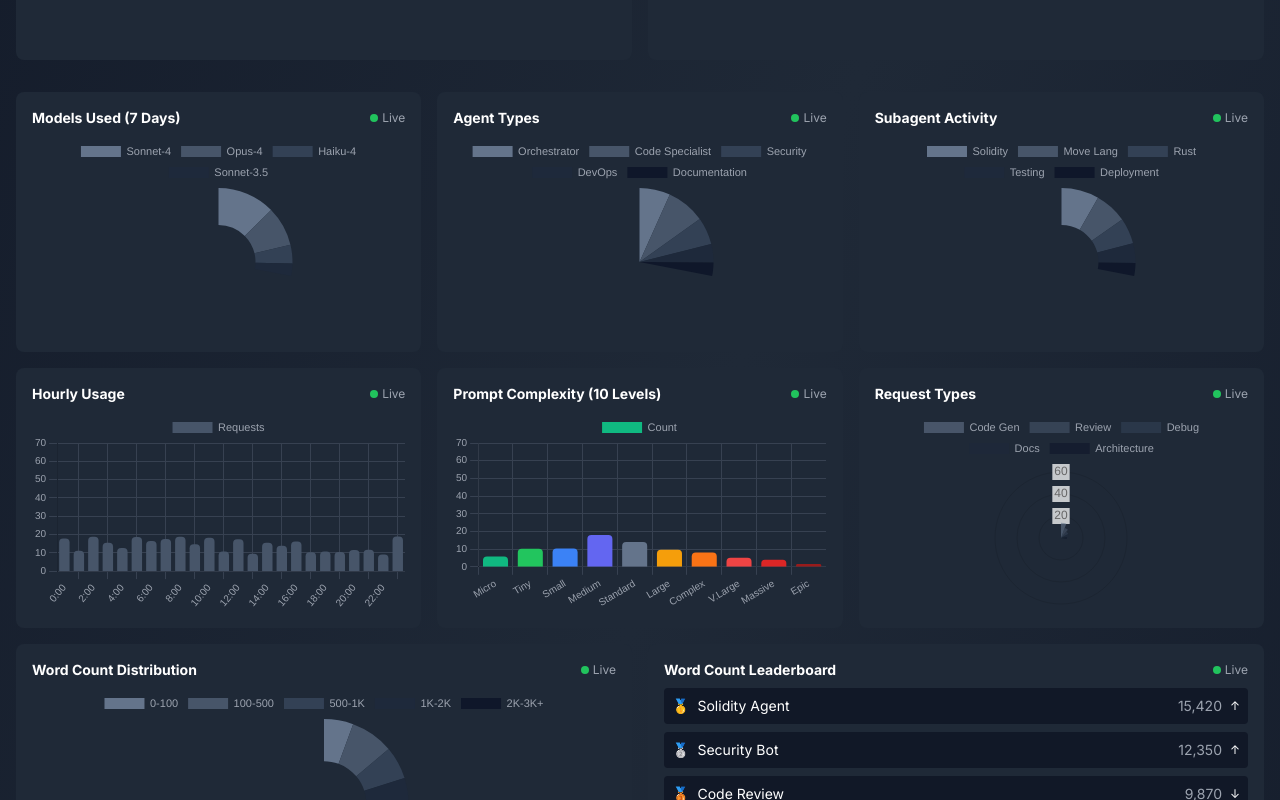
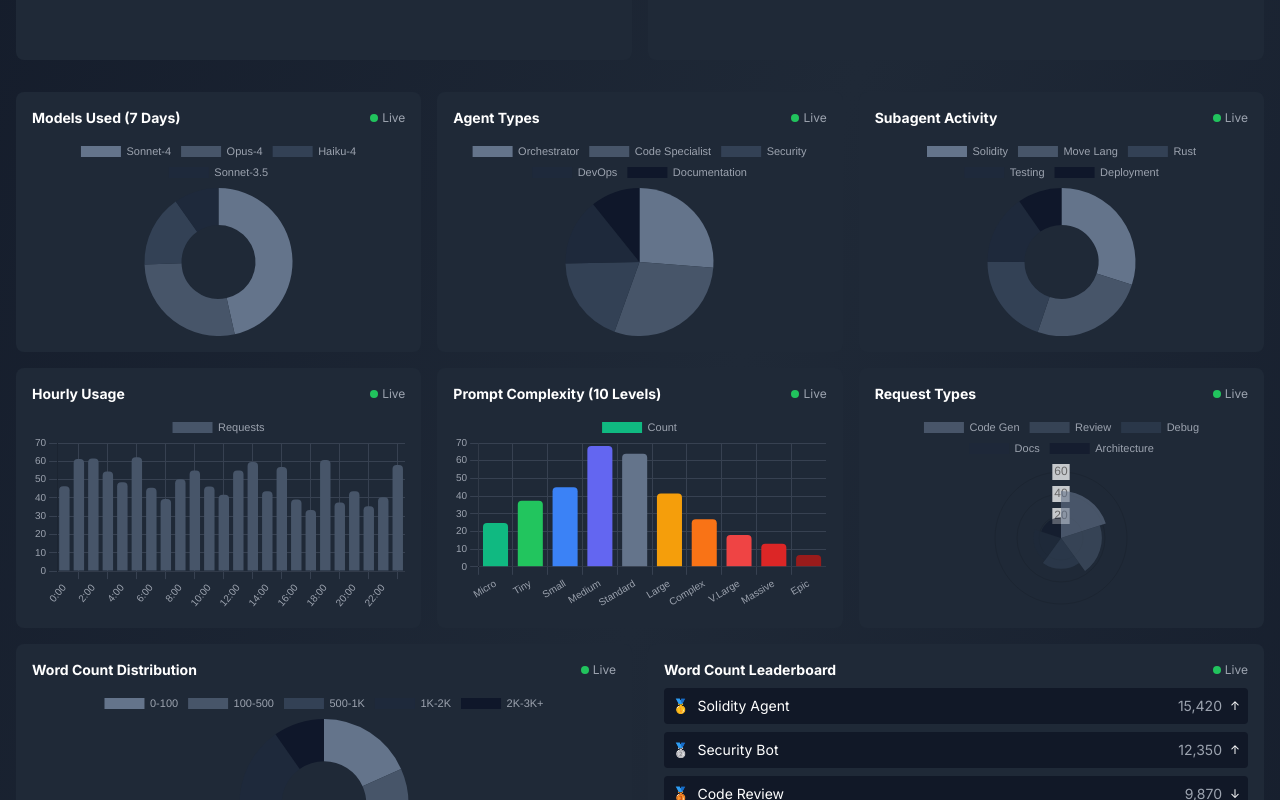
Before and after one commit to aqua-019/myclaude, a Next.js app in the folder claude-monitor-dashboard/: page / in a window 1280 px wide. Shown: the part 940-1740 px from the top of the page. Built offline with nearby package versions, Linux system fonts and the light colour scheme; no server answers.

Commit message:
Remove auto-refresh from PerformanceMetrics component
Removed auto-refresh functionality for performance metrics charts.

```diff
--- a/claude-monitor-dashboard/components/PerformanceMetrics.tsx
+++ b/claude-monitor-dashboard/components/PerformanceMetrics.tsx
@@ -41,14 +41,6 @@ interface Metrics {
 export default function PerformanceMetrics({ metrics, responseHistory = [] }: { metrics: Metrics; responseHistory?: number[] }) {
   // Auto-refresh state for all charts
   const [refreshKey, setRefreshKey] = useState(0);
-
-  useEffect(() => {
-    const interval = setInterval(() => {
-      setRefreshKey(prev => prev + 1);
-    }, 3000); // Refresh every 3 seconds
-
-    return () => clearInterval(interval);
-  }, []);
 
   // Chart configurations with muted colors
   const chartOptions = {
```
